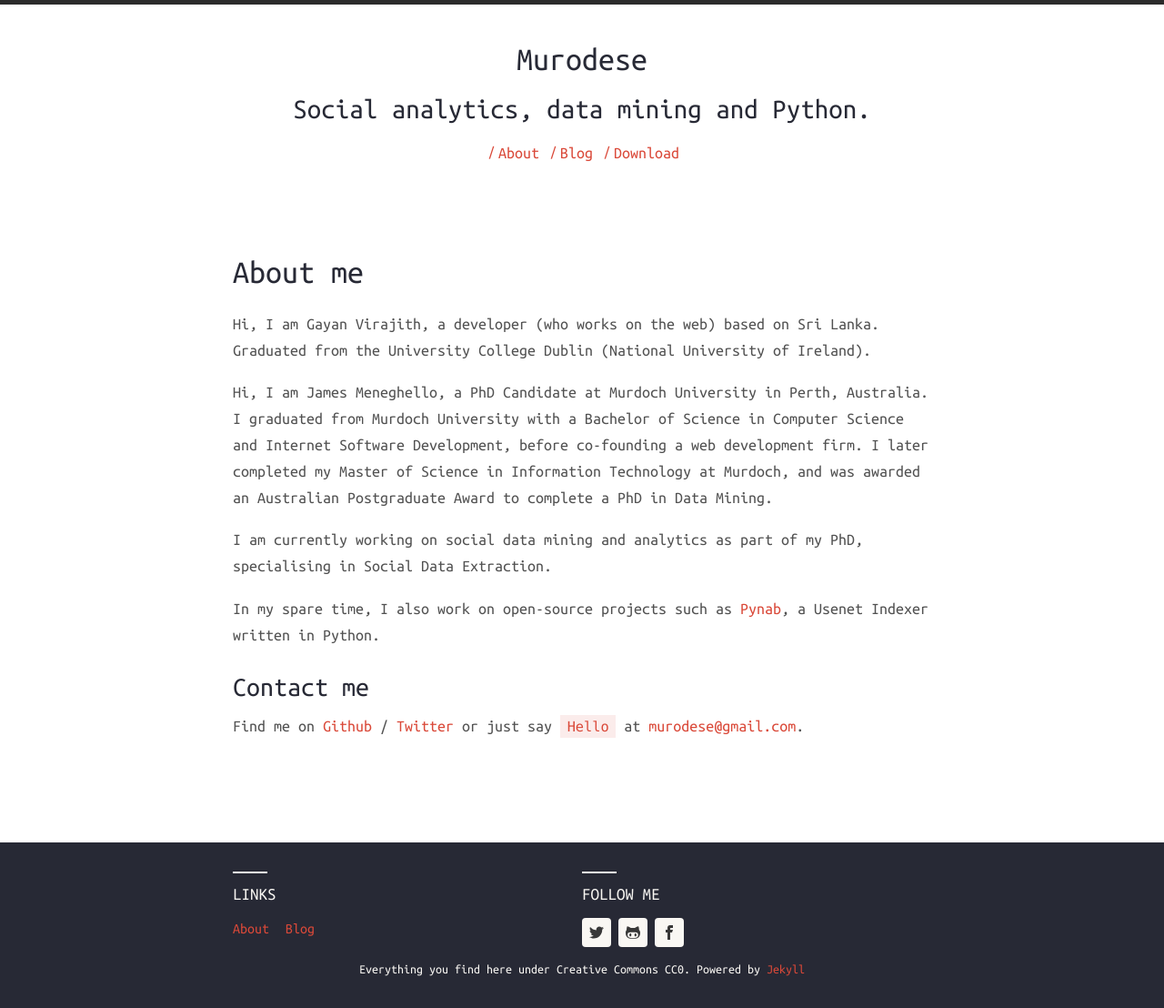
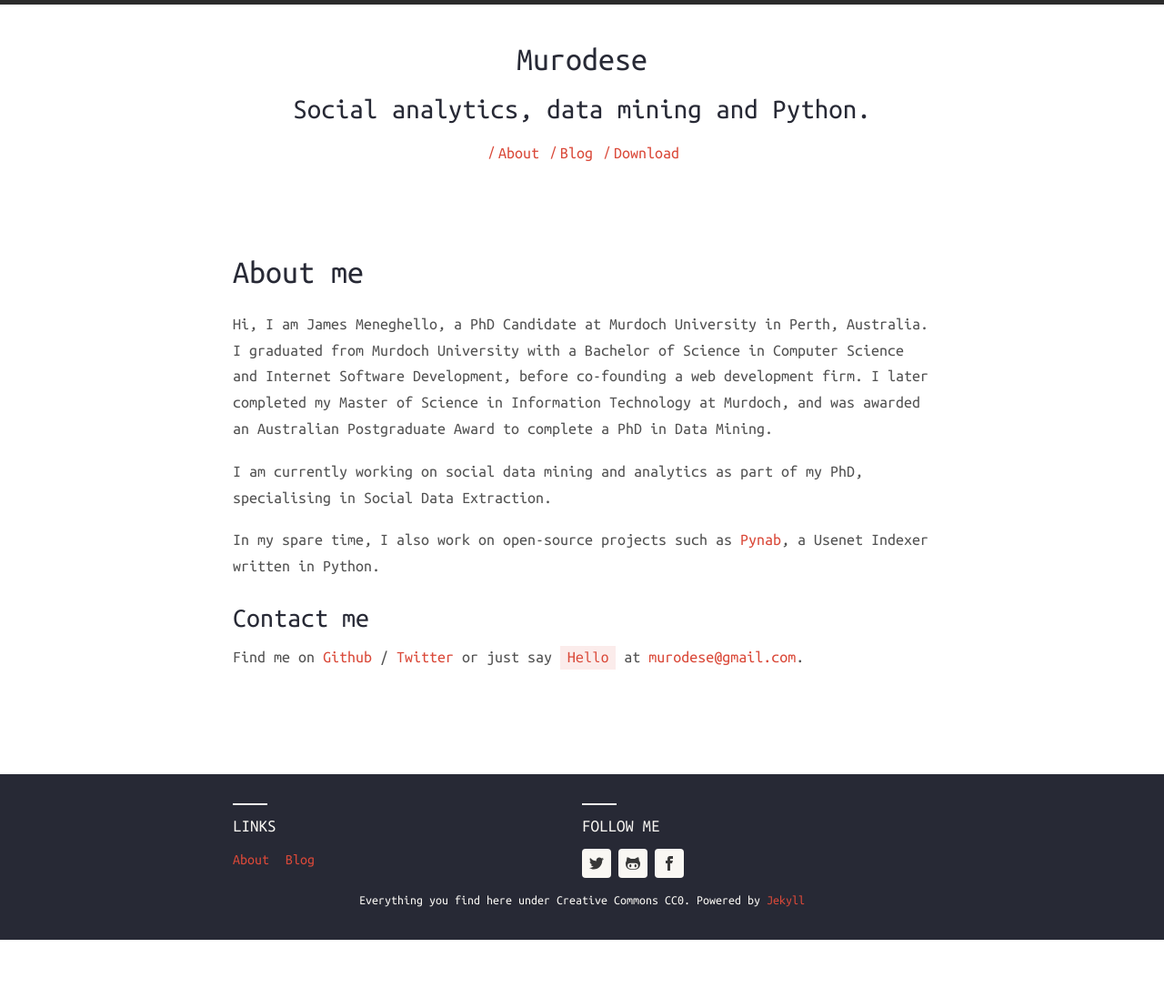
Before and after one commit to Murodese/Murodese, a Jekyll site: the page built from about.md, in a window 1280 px wide. Shown: the whole page at 91% size. Built offline with Jekyll 4.4.1, drawn with Linux system fonts in a browser that asks for light colours; nearby versions of some CDN libraries; after the commit the page ends 1033 px from its top, so only the background shows below that.

Commit message:
missed a bit

```diff
--- a/about.md
+++ b/about.md
@@ -3,9 +3,6 @@ layout: page
 title: About me
 permalink: /about/
 ---
-
-Hi, I am Gayan Virajith, a developer (who works on the web) based on Sri Lanka.
-Graduated from the University College Dublin (National University of Ireland).
 
 Hi, I am James Meneghello, a PhD Candidate at Murdoch University in Perth, Australia.
 I graduated from Murdoch University with a Bachelor of Science in Computer Science and Internet Software Development, before co-founding a web development firm. I later completed my Master of Science in Information Technology at Murdoch, and was awarded an Australian Postgraduate Award to complete a PhD in Data Mining.
```
